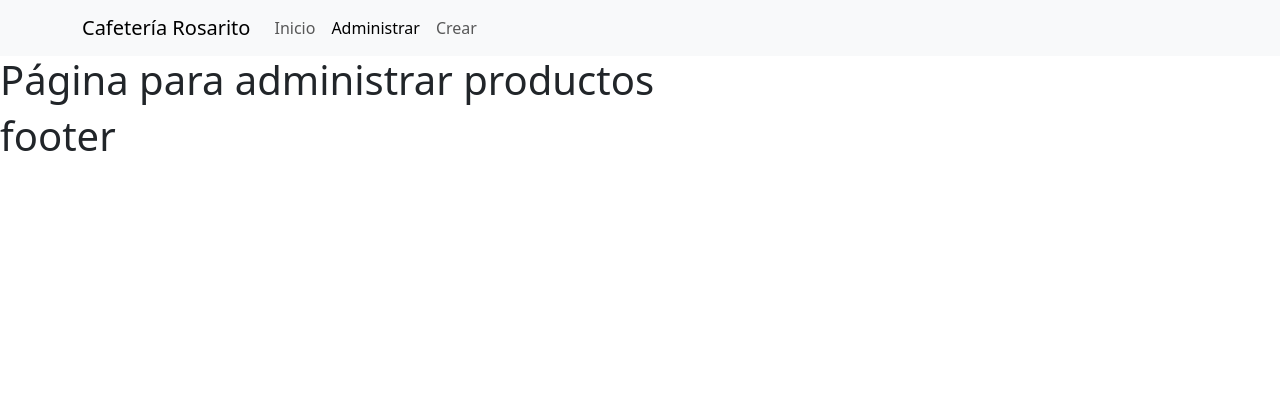
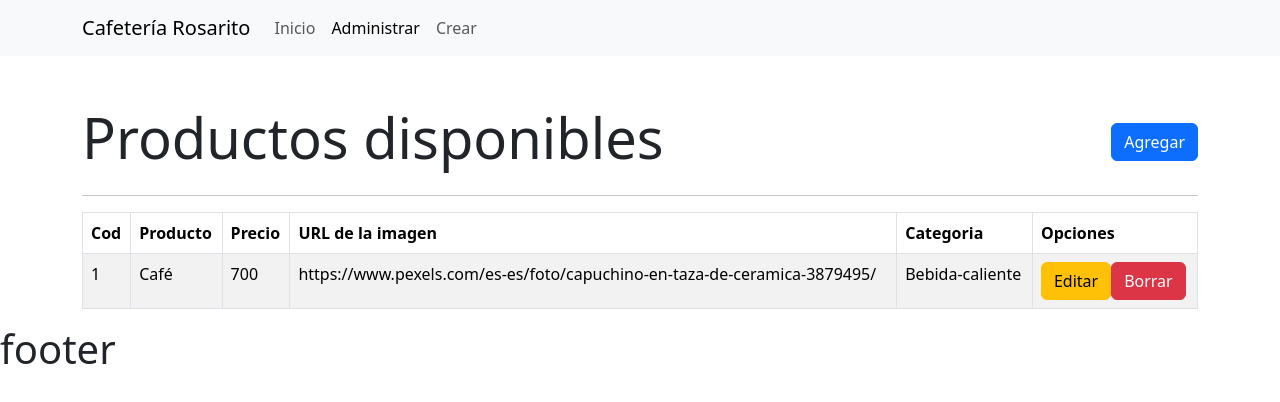
Before and after one commit to rosariotorres28/CafeteriaRosarito, a React (Create React App) app: page /administrar in a window 1280 px wide. Shown: the top 402 px of the page. Built offline with nearby package versions, Linux system fonts and the light colour scheme; the HTML template or start-up script is replaced by a standard one.

Commit message:
se agregó el maquetado de la pagina administrar productos

```diff
--- a/src/components/views/AdministrarProductos.js
+++ b/src/components/views/AdministrarProductos.js
@@ -1,11 +1,33 @@
-import React from 'react';
+import React from "react";
+import { Button, Table } from "react-bootstrap";
+import ItemProducto from "./ItemProducto";
 
 const AdministrarProductos = () => {
-    return (
-        <div>
-            <h1>Página para administrar productos</h1>
+  return (
+    <section className="container">
+        <div className="d-flex justify-content-between align-items-center mt-5">
+            <h1 className="display-4 text-center">Productos disponibles</h1>
+            <Button variant="primary">Agregar</Button>
         </div>
-    );
+        <hr></hr>
+      <Table responsive striped bordered hover>
+        <thead>
+          <tr>
+            <th>Cod</th>
+            <th>Producto</th>
+            <th>Precio</th>
+            <th>URL de la imagen</th>
+            <th>Categoria</th>
+            <th>Opciones</th>
+          </tr>
+        </thead>
+        <tbody>
+        {/*aqui tengo que mapear*/}
+        <ItemProducto></ItemProducto>
+        </tbody>
+      </Table>
+    </section>
+  );
 };
 
 export default AdministrarProductos;
--- /dev/null
+++ b/src/components/views/ItemProducto.js
@@ -0,0 +1,22 @@
+import React from 'react';
+import { Button } from 'react-bootstrap';
+
+const ItemProducto = () => {
+    return (
+        <tr>
+        <td>1</td>
+        <td>Café</td>
+        <td>700</td>
+        <td>
+          https://www.pexels.com/es-es/foto/capuchino-en-taza-de-ceramica-3879495/
+        </td>
+        <td>Bebida-caliente</td>
+        <td>
+          <Button variant="warning">Editar</Button>
+          <Button variant="danger">Borrar</Button>
+        </td>
+      </tr>
+    );
+};
+
+export default ItemProducto;
```
